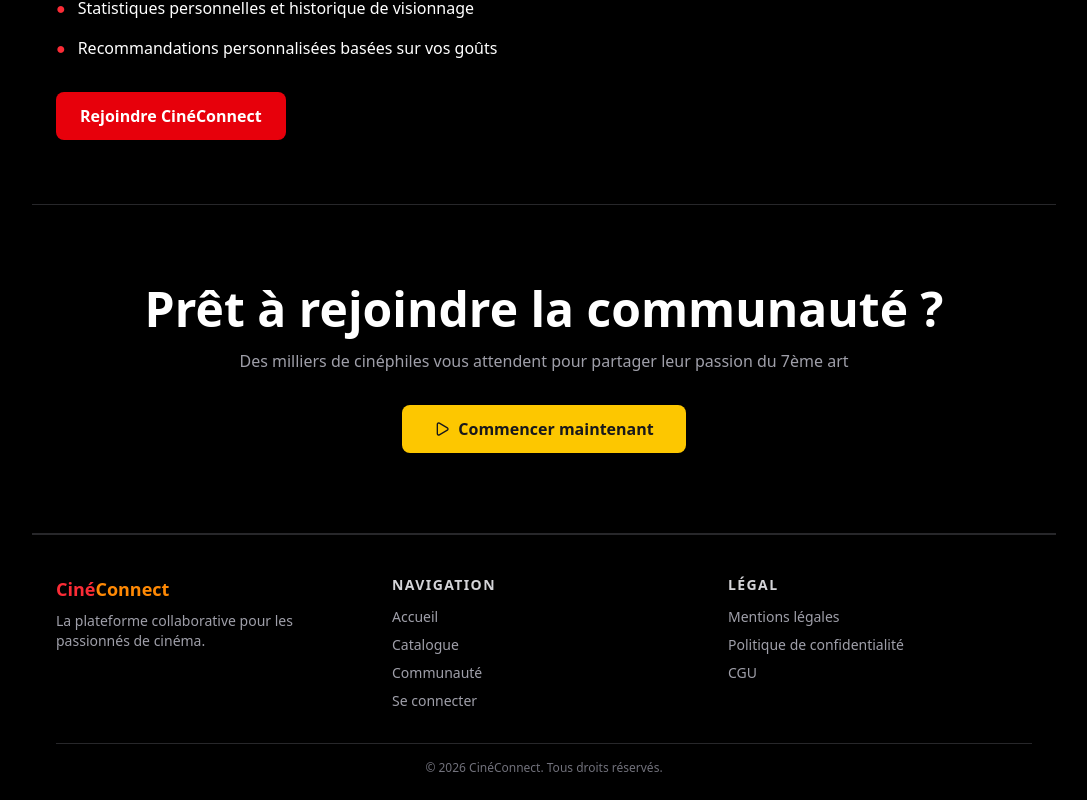
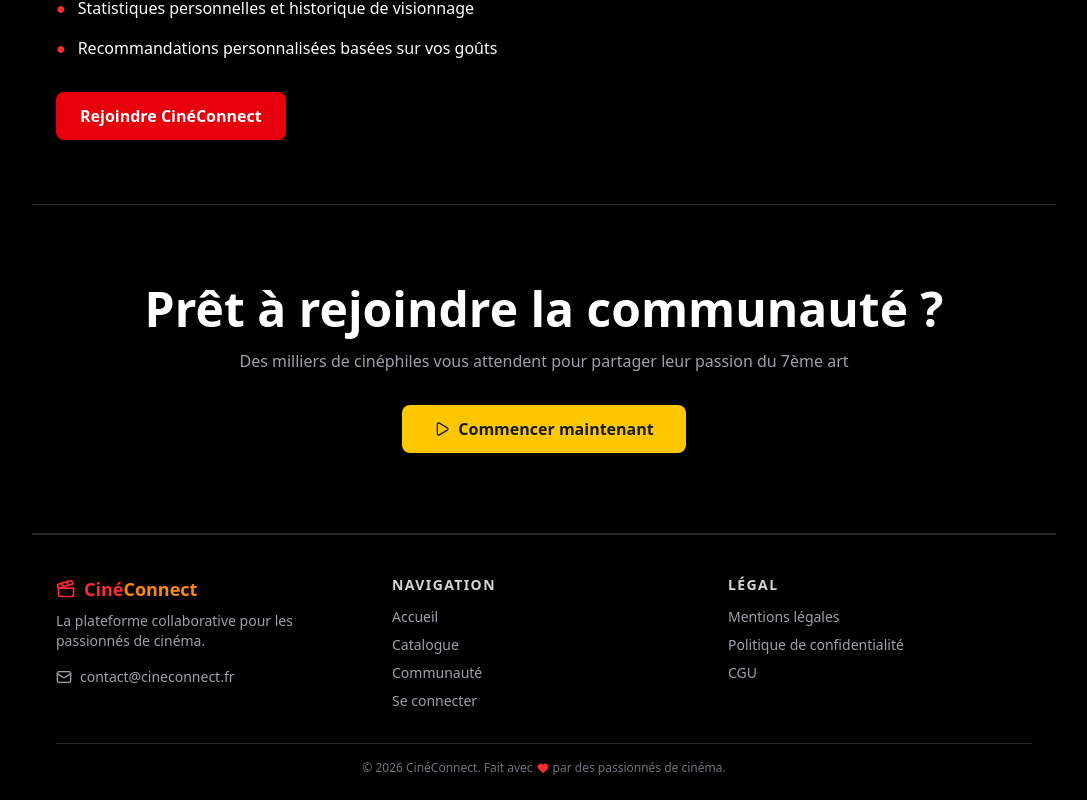
Before and after one commit to loaiattar/cine-connect, a React app in the folder apps/frontend/: page / in a window 1280 px wide. Shown: the part 1339-2139 px from the top of the page, without its empty margins (96-1183 px from the left). Built offline with nearby package versions, Linux system fonts and the light colour scheme; the HTML template or start-up script is replaced by a standard one.

Commit message:
feat: add Lucide icons to landing page footer

```diff
--- a/apps/frontend/src/routes/index.tsx
+++ b/apps/frontend/src/routes/index.tsx
@@ -5,6 +5,8 @@ import {
   Play,
   Star,
   Users,
+  Mail,
+  Heart,
 } from "lucide-react";
 
 export const Route = createFileRoute('/')({
@@ -146,11 +148,15 @@ function Index() {
             <footer className="border-t border-zinc-800 px-6 pt-10 pb-6 text-white">
                 <div className="grid grid-cols-1 md:grid-cols-3 gap-8 mb-8">
                     <div>
-                        <p className="text-lg font-bold mb-2">
-                            <span className="text-red-500">Ciné</span>
-                            <span className="text-orange-400">Connect</span>
-                        </p>
+                        <div className="flex items-center gap-2 font-bold text-lg mb-2">
+                            <Clapperboard className="text-red-500 w-5 h-5" />
+                            <span><span className="text-red-500">Ciné</span><span className="text-orange-400">Connect</span></span>
+                        </div>
                         <p className="text-sm text-zinc-400">La plateforme collaborative pour les passionnés de cinéma.</p>
+                        <div className="flex items-center gap-2 mt-4 text-zinc-400 hover:text-white transition-colors cursor-pointer">
+                            <Mail className="w-4 h-4" />
+                            <span className="text-sm">contact@cineconnect.fr</span>
+                        </div>
                     </div>
                     <div>
                         <p className="text-sm font-semibold text-zinc-300 uppercase tracking-widest mb-3">Navigation</p>
@@ -170,8 +176,10 @@ function Index() {
                         </ul>
                     </div>
                 </div>
-                <div className="border-t border-zinc-800 pt-4 text-center text-xs text-zinc-500">
-                    <p>© 2026 CinéConnect. Tous droits réservés.</p>
+                <div className="border-t border-zinc-800 pt-4 text-center text-xs text-zinc-500 flex items-center justify-center gap-1">
+                    <span>© 2026 CinéConnect. Fait avec</span>
+                    <Heart className="w-3 h-3 text-red-500 fill-red-500" />
+                    <span>par des passionnés de cinéma.</span>
                 </div>
             </footer>
         </div>
```
